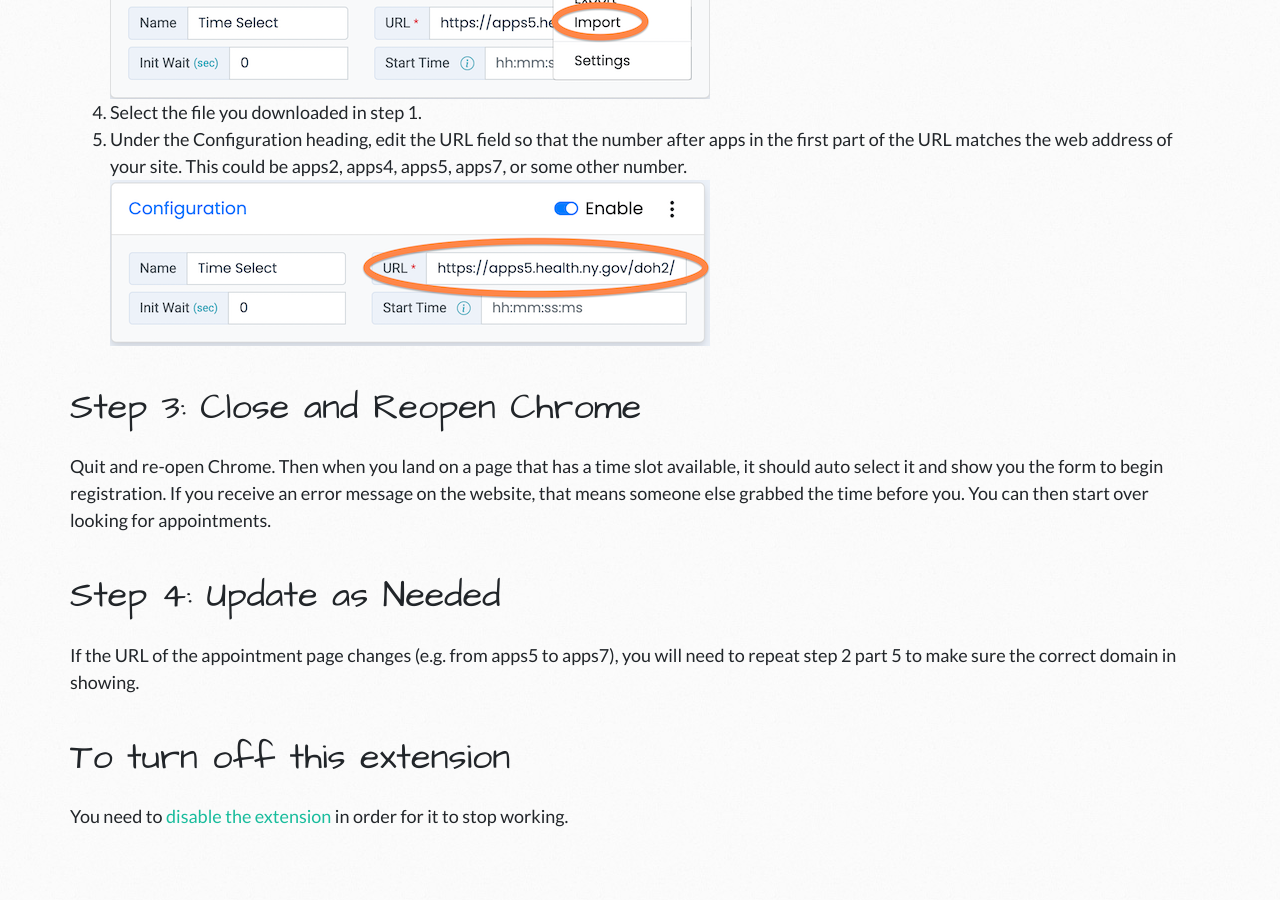
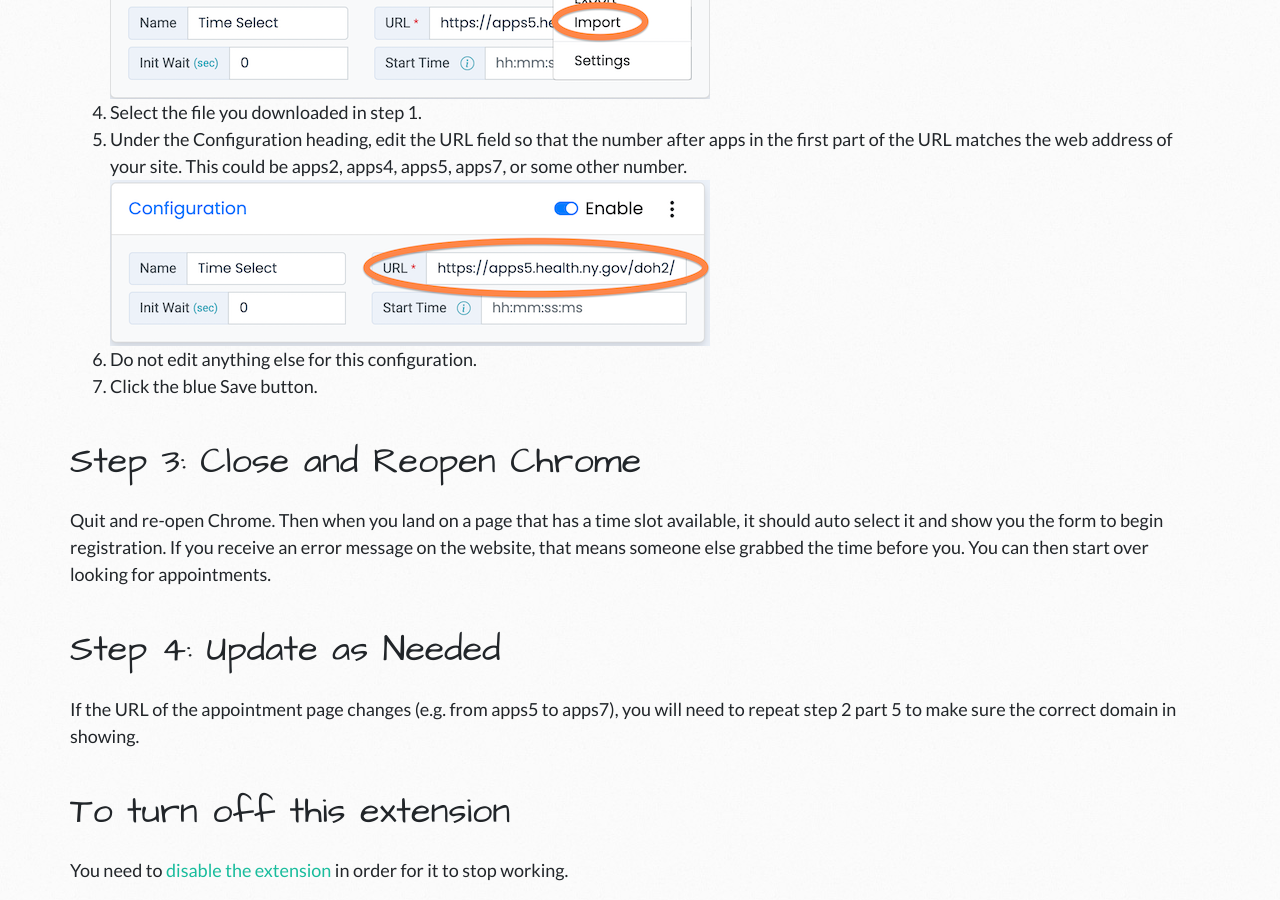
Before and after one commit to loganrath/dwap-main, a Jekyll site: the page built from autoclick.md, in a window 1280 px wide and 900 px high, scrolled down 979 px. Built offline with Jekyll 4.4.1, drawn with Linux system fonts in a browser that asks for light colours; nearby versions of some CDN libraries; before the commit the page ends 1825 px from its top, so only the background shows below that.

Commit message:
more directions

```diff
--- a/autoclick.md
+++ b/autoclick.md
@@ -20,6 +20,8 @@ This configuration file currently works, but we cannot guarantee that it will al
  4. Select the file you downloaded in step 1.
  5. Under the Configuration heading, edit the URL field so that the number after apps in the first part of the URL matches the web address of your site. This could be apps2, apps4, apps5, apps7, or some other number.
  ![Screenshot showing URL to fix](/assets/images/autoclick-url.png)
+ 6. Do not edit anything else for this configuration.
+ 7. Click the blue Save button.
 
 # Step 3: Close and Reopen Chrome
 Quit and re-open Chrome. Then when you land on a page that has a time slot available, it should auto select it and show you the form to begin registration. If you receive an error message on the website, that means someone else grabbed the time before you. You can then start over looking for appointments.
```
